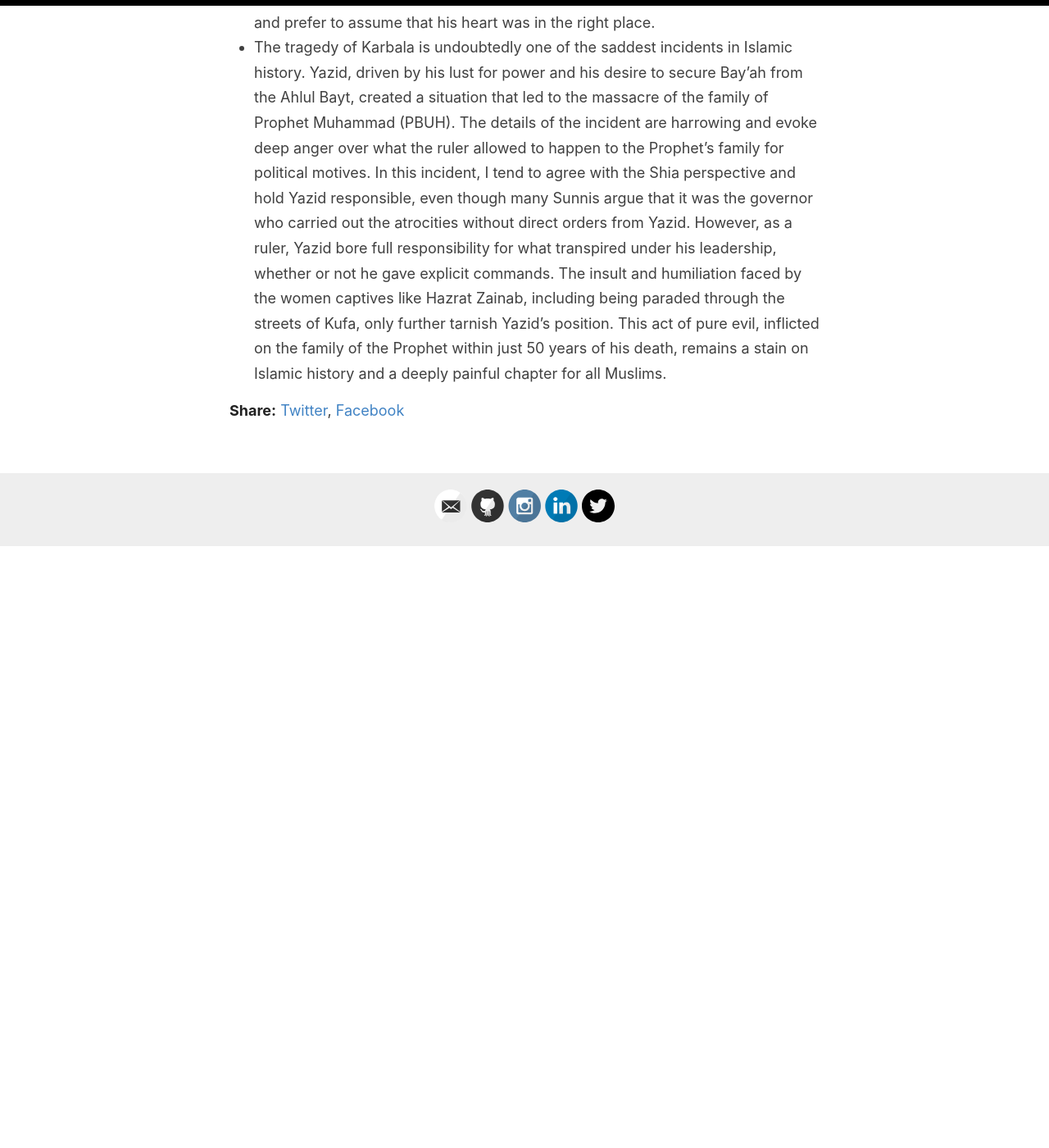
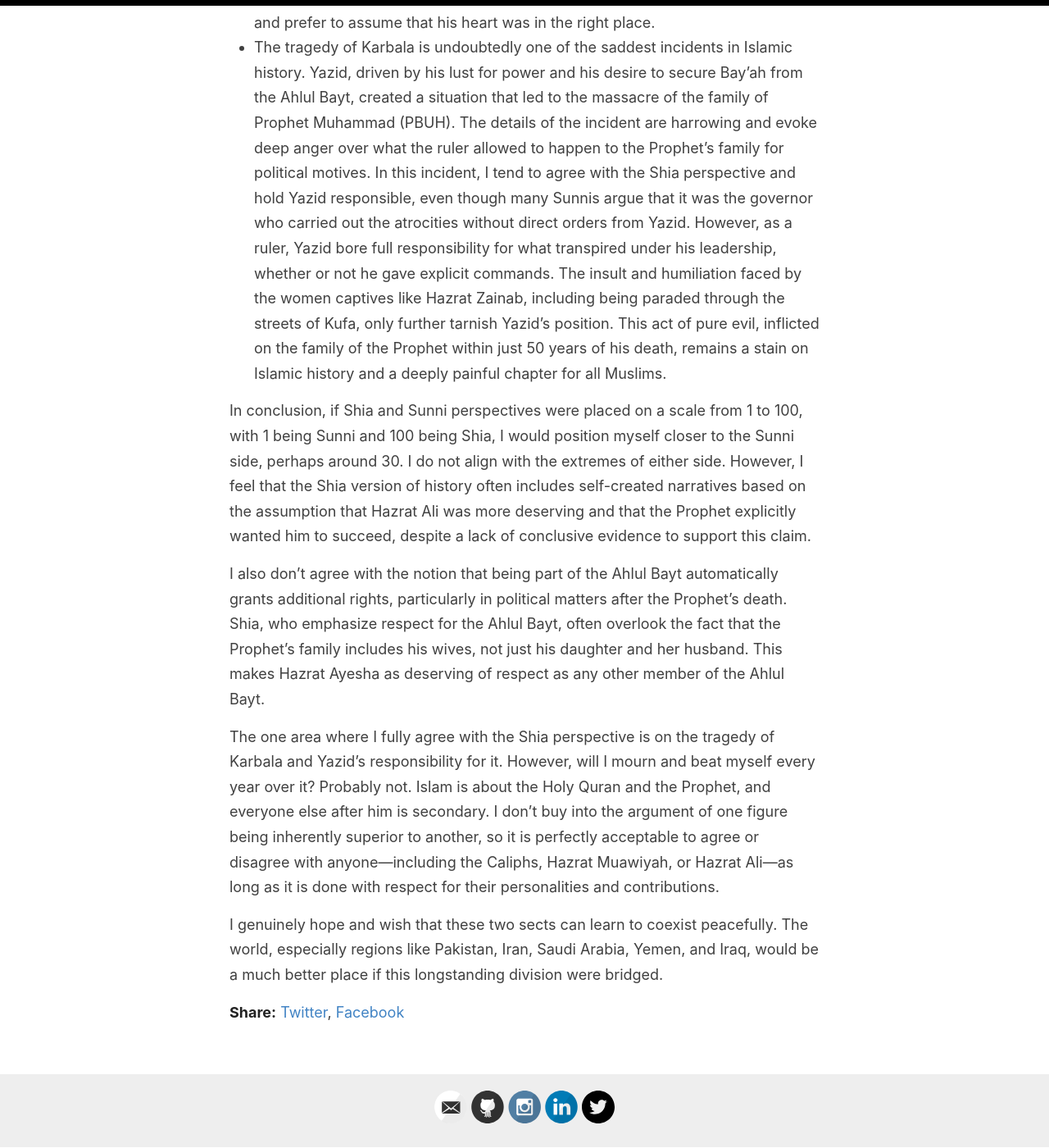
Before and after one commit to Ubaidbutt/ubaidbutt.github.io, a Jekyll site: the page built from _posts/2024-11-29-shia-sunni-conflict.md, in a window 1280 px wide and 1400 px high, scrolled down 9855 px. Shown: the whole window at 82% size. Built offline with Jekyll 4.4.1, drawn with Linux system fonts in a browser that asks for light colours; before the commit the page ends 10522 px from its top, so only the background shows below that; some of the changed text lies outside the part shown.

Commit message:
Added finishing remarks

```diff
--- a/_posts/2024-11-29-shia-sunni-conflict.md
+++ b/_posts/2024-11-29-shia-sunni-conflict.md
@@ -85,8 +85,17 @@ What makes this conflict so dangerous is the tendency of people to take extreme
 You’ve read this long blog all the way to the end, so I believe you deserve my honest personal take on this matter. Below is my unfiltered view on the Shia-Sunni conflict, based on my limited understanding:
 
 - I strongly believe that there is absolutely no conclusive evidence to prove that the Prophet explicitly wanted Hazrat Ali to succeed him. Shia often cite various Ahadees and narrations, such as those from Ghadir Khumm, to support the idea that Hazrat Ali should have been the successor, but none of these provide definitive proof of such a claim. The Prophet left this world without naming a successor, and for Shia to assert otherwise or attempt to convince themselves or others of this is simply incorrect.
-- Based on the history derived from widely accepted narrations and authentic Ahadees about Hazrat Umar and Hazrat Abu Bakr, I find it extremely difficult to question their intentions or accuse them of being power-hungry and deliberately taking the succession away from Hazrat Ali after the Prophet's death. Hazrat Abu Bakr was rightly chosen by the majority of people at Saqifa, despite some minor disagreements. However, I believe that involving Hazrat Ali in the process would have been ideal. Even so, this does not change much, especially since Hazrat Ali reconciled with Hazrat Abu Bakr after six months and later shared a strong bond during their respective periods of leadership.
+- Based on the history derived from widely accepted narrations and authentic Ahadees about Hazrat Umar and Hazrat Abu Bakr, I find it extremely difficult to question their intentions or accuse them of being power-hungry and deliberately taking the succession away from Hazrat Ali after the Prophet's death. Hazrat Abu Bakr was rightly chosen by the majority of people at Saqifa, despite some minor disagreements. However, I believe that involving Hazrat Ali in the process would have been ideal. Even so, this does not change much, especially since Hazrat Ali reconciled with Hazrat Abu Bakr after six months and later shared a strong bond with him.
 - I also believe there was nothing wrong with the selection of each Caliph before Hazrat Ali, as that was how the political system operated at the time. It seems excessive to criticize and question the integrity of the Caliphs, especially considering they enjoyed the Prophet’s trust and Hazrat Ali maintained a very good relationship with each of them throughout their 25-year tenure. If they were as evil as some Shia portray—going so far as to label Hazrat Umar the murderer of Hazrat Fatima—why would Hazrat Ali remain loyal to such individuals? In my opinion, most of these claims are fabricated and stem from the personal bias of historians belonging to the Shia sect.
 - The death of Hazrat Usman and the succession of Hazrat Ali may appear controversial at first glance, although I personally do not question Hazrat Ali's integrity. If a Prime Minister of a country is assassinated by a rebellious group from the military, and that group nominates or supports the next Prime Minister, it undoubtedly sends a wrong signal to the outside world. However, I believe Hazrat Ali's intentions were sincere and his heart was in the right place. At the same time, I also think Hazrat Ayesha and Hazrat Muawiyah were justified in their demand for Qisas (retribution) for the murder of Hazrat Usman, which, in my opinion, was a very reasonable demand.
 - I have some reservations about the role of Hazrat Muawiyah, particularly regarding the widespread criticism and cursing of Hazrat Ali that occurred during his rule, especially in regions under his strong control. Additionally, his introduction of dynastic politics raises concerns, as it not only went against the established practice of consultation with tribes and leaders before appointing a successor but also violated the peace treaty he had signed with Hazrat Hasan. While his rule is widely regarded as beneficial for the expansion and stability of Islam, there are certain actions that could lead one to question his loyalty and intentions. However, as with every Sahabi, I choose not to question his intentions and prefer to assume that his heart was in the right place.
 - The tragedy of Karbala is undoubtedly one of the saddest incidents in Islamic history. Yazid, driven by his lust for power and his desire to secure Bay'ah from the Ahlul Bayt, created a situation that led to the massacre of the family of Prophet Muhammad (PBUH). The details of the incident are harrowing and evoke deep anger over what the ruler allowed to happen to the Prophet's family for political motives. In this incident, I tend to agree with the Shia perspective and hold Yazid responsible, even though many Sunnis argue that it was the governor who carried out the atrocities without direct orders from Yazid. However, as a ruler, Yazid bore full responsibility for what transpired under his leadership, whether or not he gave explicit commands. The insult and humiliation faced by the women captives like Hazrat Zainab, including being paraded through the streets of Kufa, only further tarnish Yazid's position. This act of pure evil, inflicted on the family of the Prophet within just 50 years of his death, remains a stain on Islamic history and a deeply painful chapter for all Muslims.
+
+
+In conclusion, if Shia and Sunni perspectives were placed on a scale from 1 to 100, with 1 being Sunni and 100 being Shia, I would position myself closer to the Sunni side, perhaps around 30. I do not align with the extremes of either side. However, I feel that the Shia version of history often includes self-created narratives based on the assumption that Hazrat Ali was more deserving and that the Prophet explicitly wanted him to succeed, despite a lack of conclusive evidence to support this claim.
+
+I also don’t agree with the notion that being part of the Ahlul Bayt automatically grants additional rights, particularly in political matters after the Prophet’s death. Shia, who emphasize respect for the Ahlul Bayt, often overlook the fact that the Prophet’s family includes his wives, not just his daughter and her husband. This makes Hazrat Ayesha as deserving of respect as any other member of the Ahlul Bayt.
+
+The one area where I fully agree with the Shia perspective is on the tragedy of Karbala and Yazid's responsibility for it. However, will I mourn and beat myself every year over it? Probably not. Islam is about the Holy Quran and the Prophet, and everyone else after him is secondary. I don’t buy into the argument of one figure being inherently superior to another, so it is perfectly acceptable to agree or disagree with anyone—including the Caliphs, Hazrat Muawiyah, or Hazrat Ali—as long as it is done with respect for their personalities and contributions.
+
+I genuinely hope and wish that these two sects can learn to coexist peacefully. The world, especially regions like Pakistan, Iran, Saudi Arabia, Yemen, and Iraq, would be a much better place if this longstanding division were bridged.
```
